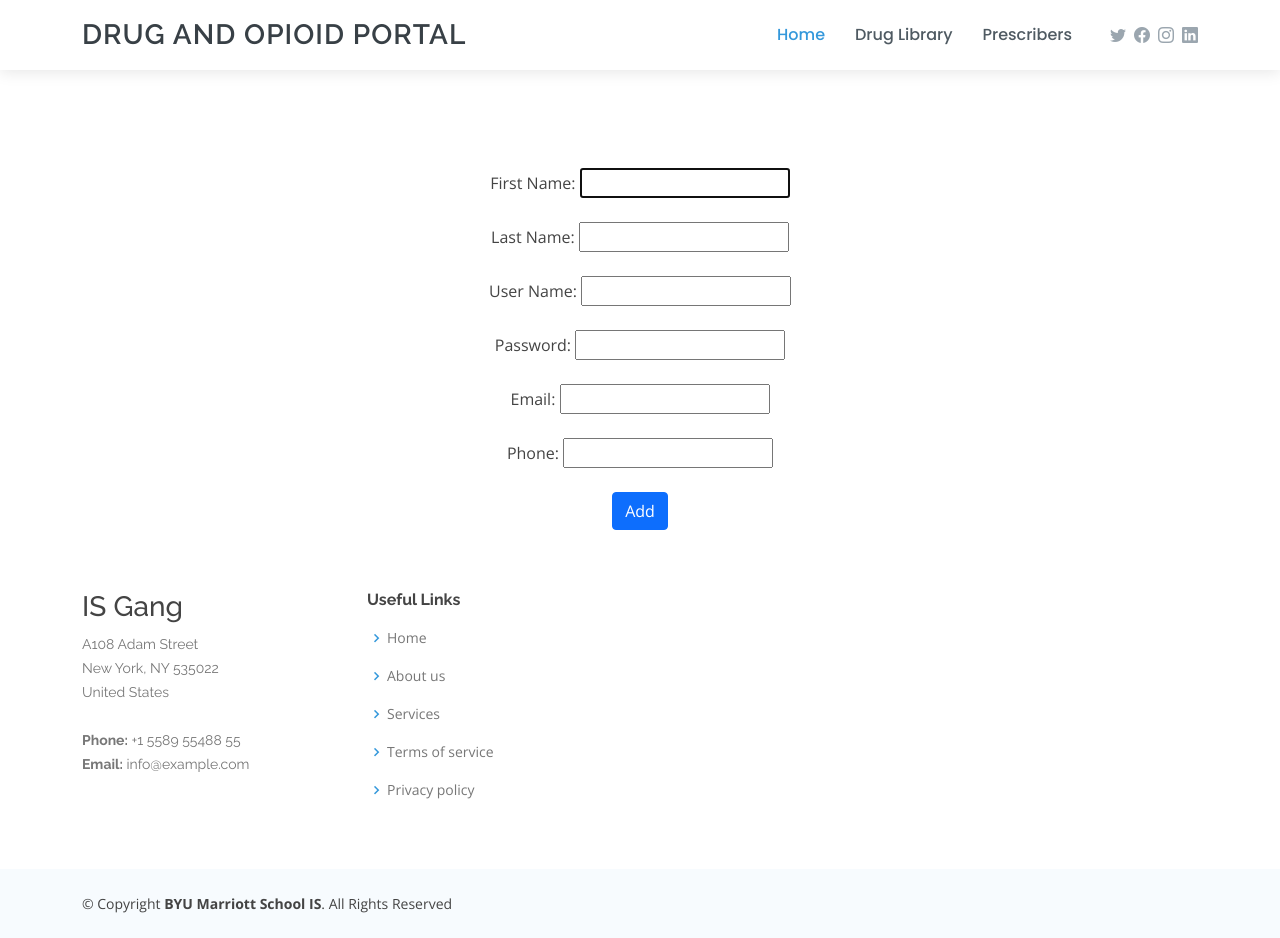
After one commit to RexforNext22/INTEXOpiod, a Django app: page /addPrescriber/ in a window 1280 px wide. The commit adds this page. Run offline with Django 3.2, Linux system fonts and the light colour scheme; some libraries are stand-ins or nearby versions.

Commit message:
added by ryan

```diff
--- a/homepages/urls.py
+++ b/homepages/urls.py
@@ -2,7 +2,7 @@
 from django.urls import path
 from .views import indexPageView
 from .views import drugLibraryPageView, prescribersPageView, drugDetailsPageView
-from .views import viewPrescriberPageView, filterPrescriberPageView
+from .views import viewPrescriberPageView, filterPrescriberPageView, addPrescriberPageView
 
 
 # Create the different path for index and about
@@ -13,4 +13,5 @@ urlpatterns = [
     path("showdrugs/<int:drug_id>", drugDetailsPageView, name='showDrugs'), # route for the drug details
     path("viewprescribers/<int:prescriber_id>", viewPrescriberPageView, name="viewPrescriber"), # route to view the prescriber details
     path("filterprescriber/", filterPrescriberPageView, name="filterprescriber"), # route for the filter prescriber details
+    path("addPrescriber/", addPrescriberPageView, name="addPrescriber"), # route for the filter prescriber details
 ]
--- a/homepages/views.py
+++ b/homepages/views.py
@@ -26,7 +26,7 @@ def drugLibraryPageView(request) :
 # View function to see all the prescribers
 def prescribersPageView(request) :
     data = Prescriber.objects.all()
-    sQuery1 = "SELECT DISTINCT specialty FROM (SELECT DISTINCT npi, specialty FROM pd_prescriber) AS InTable"
+    sQuery1 = "SELECT DISTINCT npi, specialty FROM pd_prescriber" # FIX THIS LATER
     specialty = Prescriber.objects.raw(sQuery1)
     context = {
         "prescriber" : data,
@@ -93,3 +93,15 @@ def filterPrescriberPageView(request) :
 
     }
     return render(request, 'homepages/showPrescribers.html', context)
+
+# View function to add a prescriber
+def addPrescriberPageView(request):
+
+
+
+
+
+    context = {
+
+    }
+    return render(request, 'homepages/addPrescriber.html', context)
--- /dev/null
+++ b/templates/homepages/addPrescriber.html
@@ -0,0 +1,38 @@
+<!--This is the html form to add a prescriber to the database-->
+{% extends 'base.html' %} {% load static %} {% block content %}
+<br /><br /><br /><br><br>
+<div class="container" style="margin: auto; align: center" ><br><br>
+
+    <form name='form' method='POST' style="margin: auto; text-align: center" action="{% url 'addPrescriber' %}">{% csrf_token %}
+
+        <input type="hidden" id="cust_id" name="cust_id" >
+
+        <label for="first_name">First Name:</label>
+        <input type="text" id="first_name" name="first_name" autofocus>
+        <br><br>
+
+        <label for="last_name">Last Name:</label>
+        <input type="text" id="last_name" name="last_name">
+        <br><br>
+
+        <label for="username">User Name:</label>
+        <input type="text" id="username" name="username">
+        <br><br>
+
+        <label for="password">Password:</label>
+        <input type="text" id="password" name="password">
+        <br><br>
+
+        <label for="email">Email:</label>
+        <input type="text" id="email" name="email">
+        <br><br>
+
+        <label for="phone">Phone:</label>
+        <input type="text" id="phone" name="phone">
+        <br><br>
+
+        <button class="btn btn-primary" type="submit">Add</button>
+    </form>
+
+</div>
+{% endblock %}
--- a/templates/homepages/showPrescribers.html
+++ b/templates/homepages/showPrescribers.html
@@ -36,6 +36,12 @@ The page inherits form the base.html
 
     </select><br><br>
 
+    <a
+    class="btn btn-primary"
+    href="{% url 'addPrescriber' %}"
+    >Add Prescriber</a
+  >
+
 
     <button class="btn btn-primary" type="submit">Search</button><br><br>
 </form><br><br>
```
